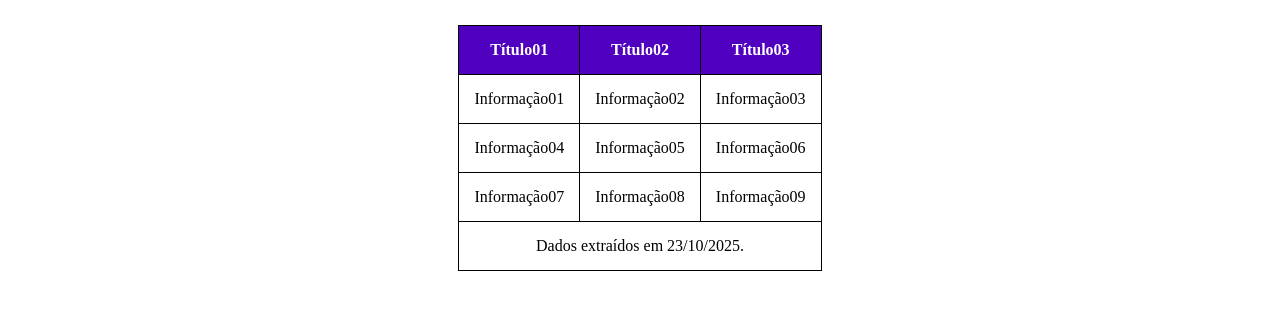
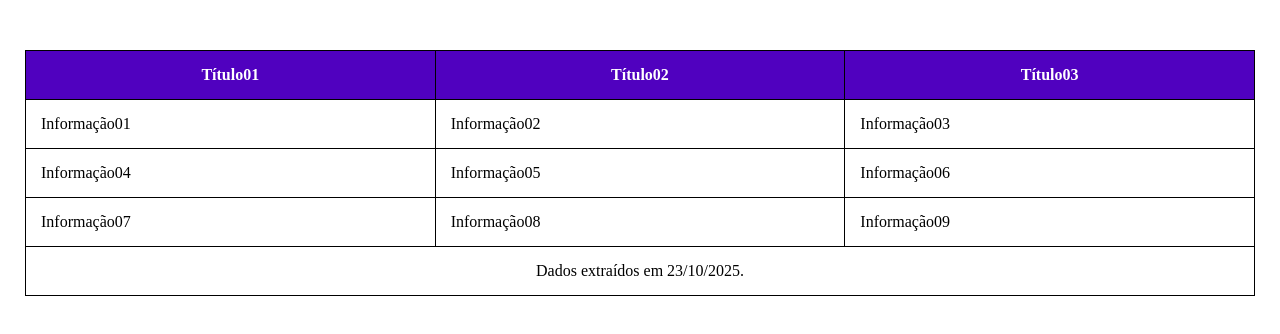
Before and after one commit to icneto603/tabelas, a website: page index.html in a window 1280 px wide. Drawn offline with Linux system fonts and the light colour scheme.

Commit message:
add: estilos tabela global.css

```diff
--- a/global.css
+++ b/global.css
@@ -4,11 +4,22 @@
     box-sizing: border-box;
 }
 
+
+body{
+    padding: 25px;
+}
+
+
 table, th, td{
     border: 1px solid black;
     border-collapse: collapse;
     padding: 15px;
     margin: 25px auto 0;
+
+}
+
+table{
+    width: 100%;
 }
 
 th{
```
